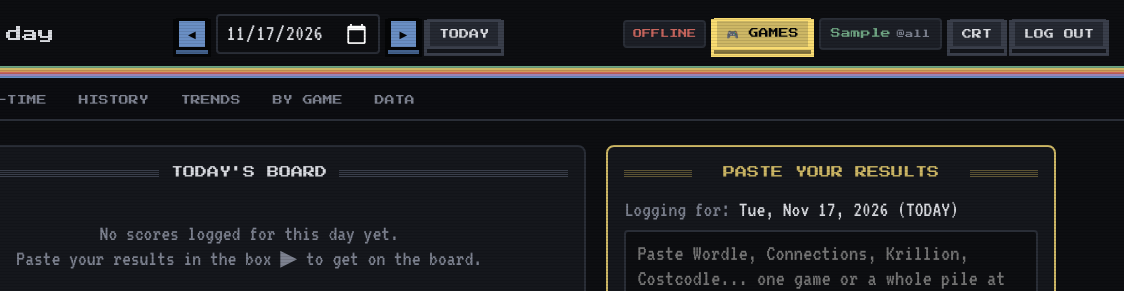
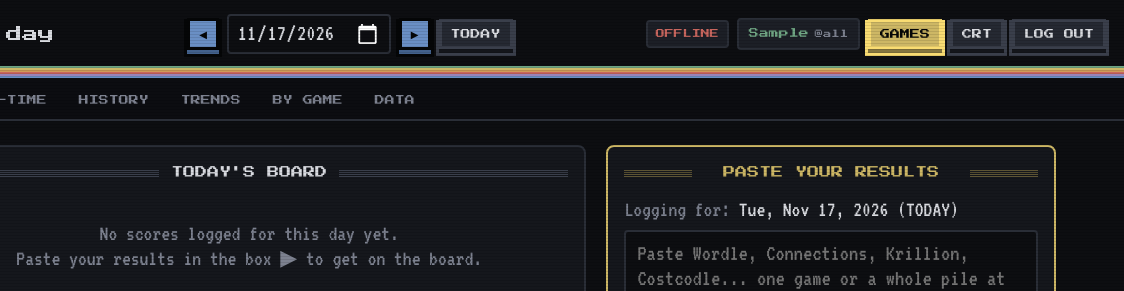
Before and after one commit to mylesisbadatcoding/dailygamelog, a website: page index.html in a window 1280 px wide. Both pictures are taken after typing "Sample" into the empty fields and a click on the button "START ▶". Shown: the top 291 px of the page, 156-1280 px from the left. Drawn offline with Linux system fonts and the light colour scheme; no server answers.

Commit message:
Replace emoji with text for games button

```diff
--- a/index.html
+++ b/index.html
@@ -52,8 +52,8 @@
       </nav>
       <div class="userbar">
         <span id="sync" class="pill">LOCAL ONLY</span>
-        <button class="btn small gold" id="btn-games">🎮 GAMES</button>
         <span class="chip"><span id="who"></span><small id="crew-tag"></small></span>
+        <button class="btn small gold" id="btn-games">GAMES</button>
         <button class="btn small ghost" id="btn-crt" title="Toggle scanlines">CRT</button>
         <button class="btn small ghost" id="btn-logout">LOG OUT</button>
       </div>
```
